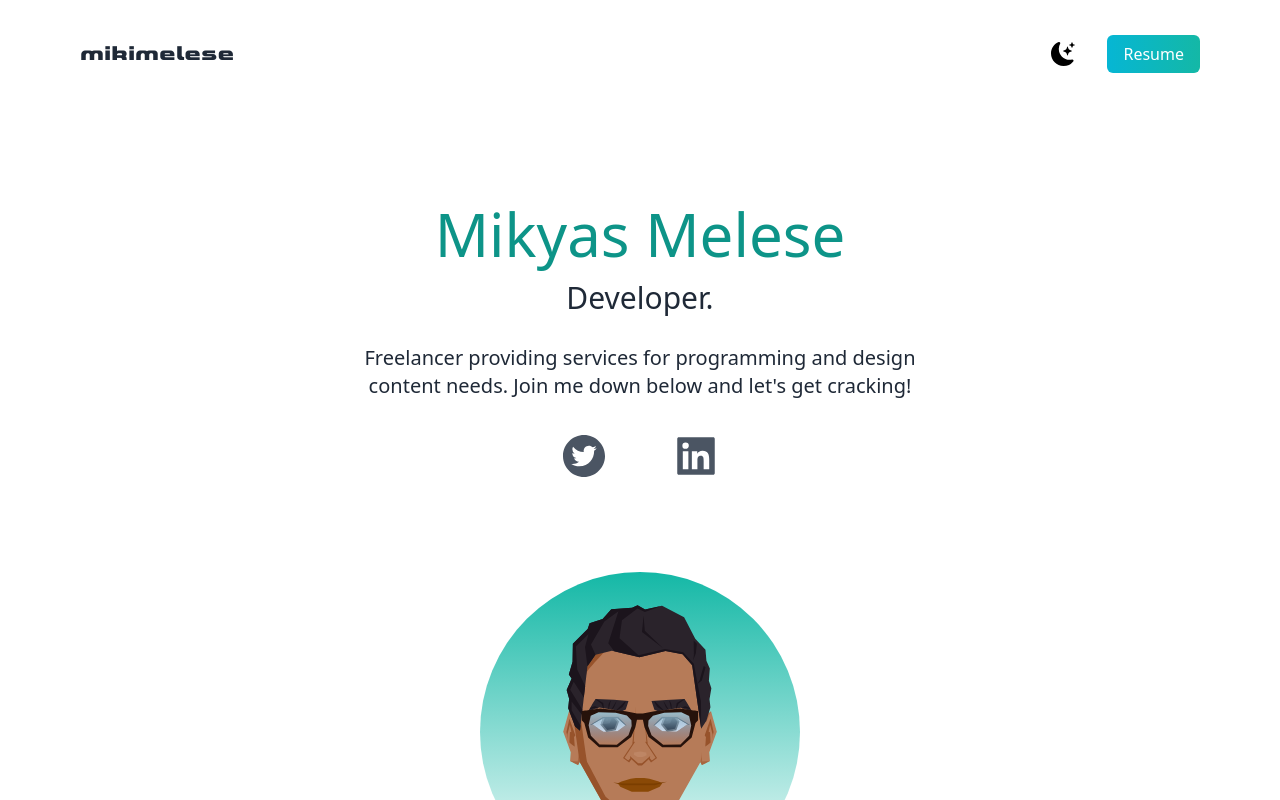
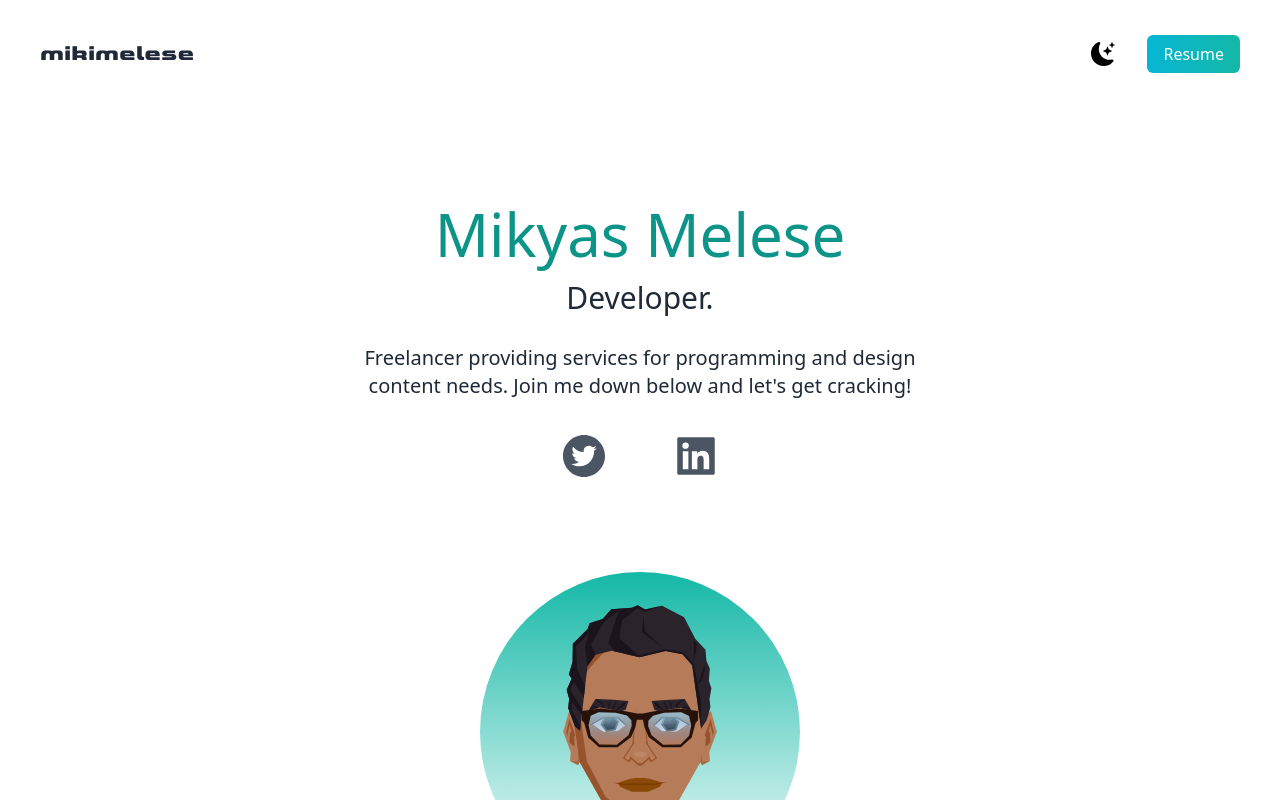
Before and after one commit to mikimelese/react-next-portofolio, a Next.js app: page / in a window 1280 px wide. Shown: the top 800 px of the page. Built offline with nearby package versions, Linux system fonts and the light colour scheme.

Commit message:
add overflow-x-hidden on the main div

```diff
--- a/pages/index.js
+++ b/pages/index.js
@@ -160,9 +160,9 @@ export default function Home() {
 
   return (
 
-    <div className={darkMode ? "dark" : ""}>
+    <div className={`${darkMode ? "dark" : ""} min-w-full overflow-x-hidden`}>
 
-      <main className="px-10 dark:bg-gray-900 bg-white lg:px-20">
+      <main className="px-10 dark:bg-gray-900 bg-white ">
         <section className=" min-h-screen ">
           <nav className="py-10 mb-12 flex justify-between dark:text-white">
             <h1 className="font-A_Space_Heavy_Demo text-xl  text-gray-800 dark:text-white">mikimelese</h1>
--- a/pages/resume.js
+++ b/pages/resume.js
@@ -20,9 +20,9 @@ export default function Resume() {
     const { darkMode, toggleDarkMode } = useContext(DarkModeContext);
     const pro = [phone_1, phone_2, phone_3, phone_4];
     const pro2 = [computer_1, computer_2, computer_3, computer_4, computer_5];
-    return <div className={darkMode ? "dark" : ""}>
+    return <div className={`${darkMode ? "dark" : ""} min-w-full`}>
 
-        <main className="px-10 dark:bg-gray-900 bg-white lg:px-20">
+        <main className="px-10 dark:bg-gray-900 bg-white">
             <section className=" min-h-screen ">
                 <nav className="py-10 mb-12 flex justify-between dark:text-white">
                     <h1 className="font-A_Space_Heavy_Demo text-xl  text-gray-800 dark:text-white">mikimelese</h1>
```
